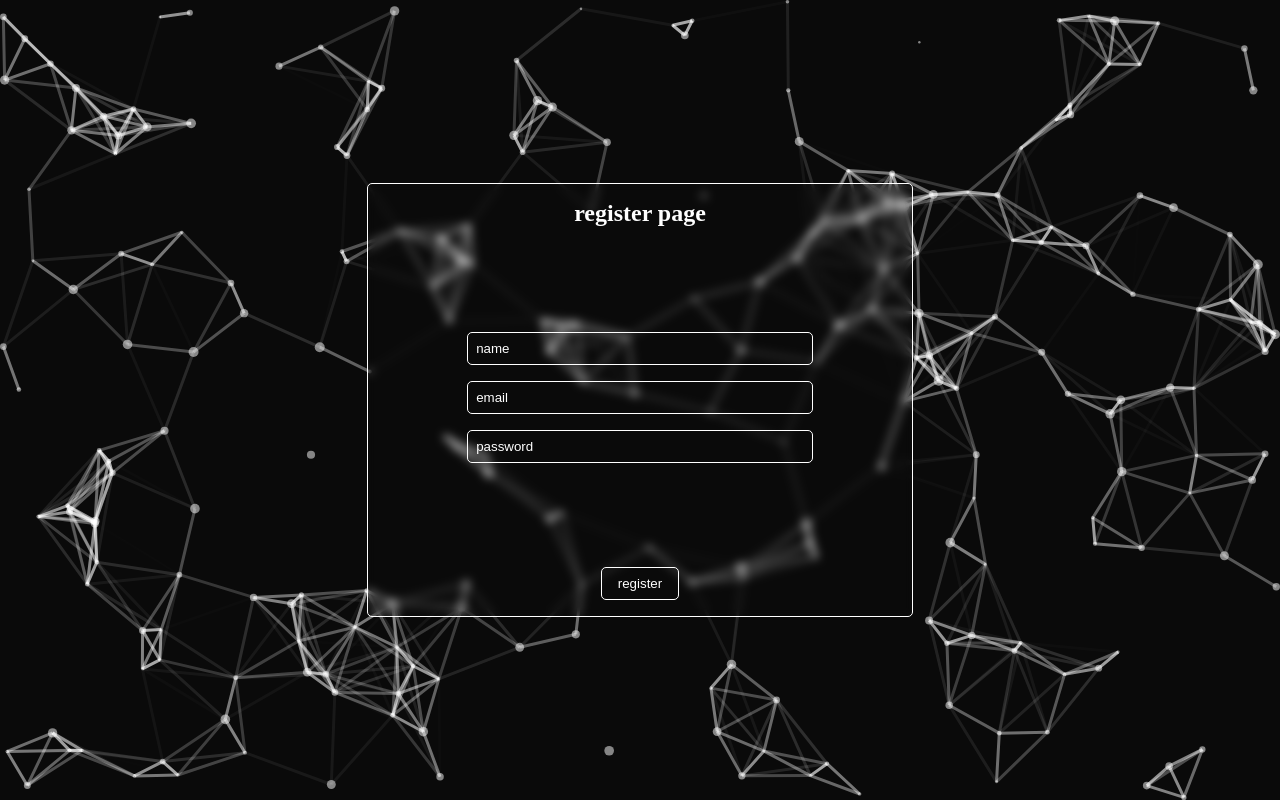
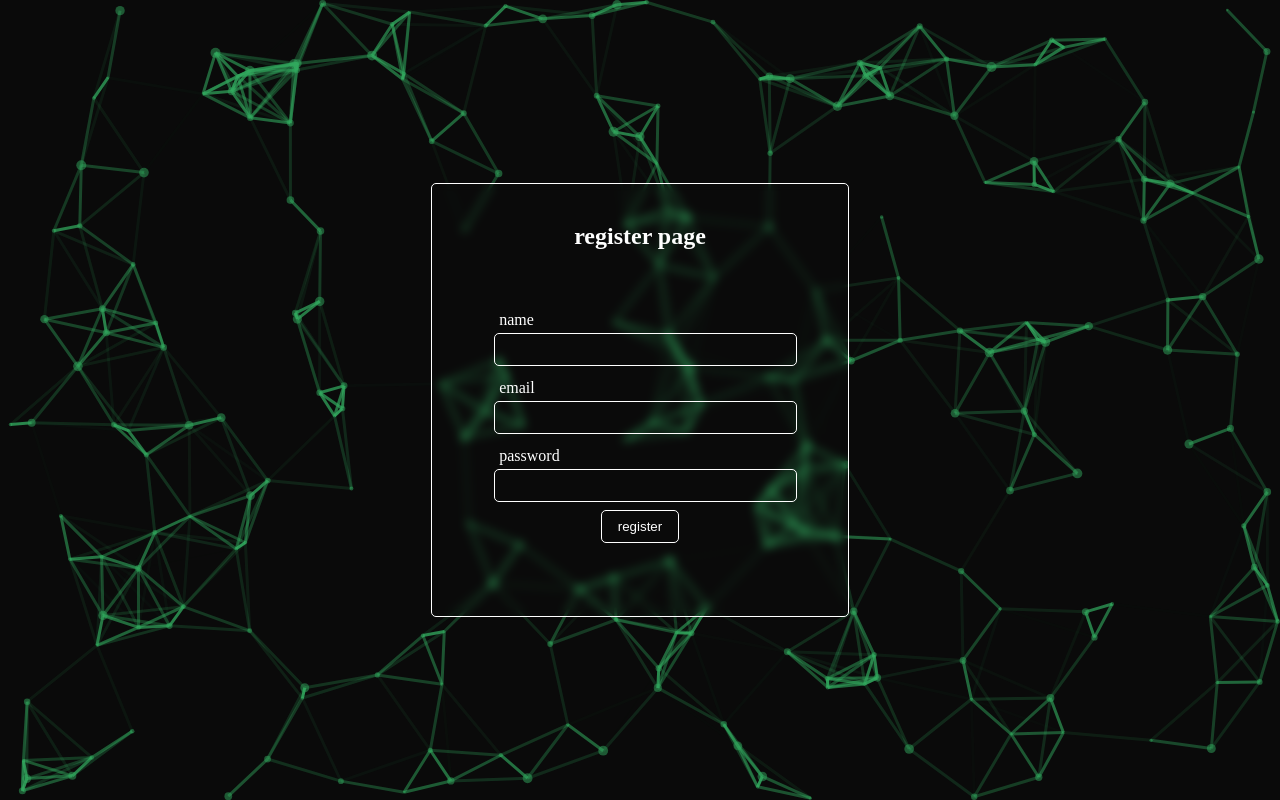
Before and after one commit to mohsen79/shopy, a Next.js app: page /auth/register in a window 1280 px wide. Built offline with nearby package versions, Linux system fonts and the light colour scheme.

Commit message:
new component created as Input & register page changed styles

```diff
--- a/app/components/Particles/Particles.tsx
+++ b/app/components/Particles/Particles.tsx
@@ -59,13 +59,13 @@ const App = ({ color, count }: Props) => {
                 },
                 particles: {
                     color: {
-                        value: "#ffffff",
+                        value: "#32a85e",
                     },
                     links: {
-                        color: "#ffffff",
+                        color: "#32a85e",
                         distance: 100,
                         enable: true,
-                        opacity: 0.8,
+                        opacity: 1,
                         width: 3,
                     },
                     move: {
--- /dev/null
+++ b/app/components/shared/form/input.module.scss
@@ -0,0 +1,27 @@
+.input {
+    margin: .5rem;
+    display: flex;
+    flex-direction: column;
+    justify-content: space-between;
+    text-align: left;
+    input {
+        width: 100%;
+        background-color: transparent;
+        padding: .5rem .3rem;
+        border: 1px solid white;
+        margin: auto;
+        outline: none;
+        color: white;
+        border-radius: 5px;
+         ::placeholder {
+            color: white;
+        }
+    }
+    label {
+        line-height: 1.7;
+        padding-left: .3rem;
+    }
+    input:focus {
+        border-color: #32a85e;
+    }
+}
--- /dev/null
+++ b/app/components/shared/form/input.tsx
@@ -0,0 +1,31 @@
+import { ErrorMessage, Field } from "formik";
+import { FC } from "react";
+import classes from './input.module.scss';
+
+interface InputProps {
+    name: string,
+    type?: string,
+    label: string,
+    inputClassName?: string,
+    errorClassName?: string,
+    labelClassName?: string
+}
+
+const Input: FC<InputProps> = ({
+    name,
+    type = 'text',
+    label,
+    inputClassName,
+    errorClassName,
+    labelClassName
+}) => {
+    return (
+        <div className={classes.input}>
+            <label htmlFor={name} className={labelClassName}>{label}</label>
+            <Field id={name} name={name} type={type} required className={inputClassName}></Field>
+            <ErrorMessage name={name} className={errorClassName} component="div" />
+        </div>
+    );
+}
+
+export default Input;
--- a/pages/auth/register.module.scss
+++ b/pages/auth/register.module.scss
@@ -9,7 +9,7 @@
     background-color: transparent;
     .content {
         padding: 1rem;
-        width: 40%;
+        width: 30%;
         height: 50%;
         border: 1px solid white;
         backdrop-filter: blur(5px);
@@ -23,23 +23,6 @@
         .inputs {
             width: 80%;
             height: 70%;
-            display: flex;
-            justify-content: center;
-            align-items: center;
-            flex-direction: column;
-            gap: 1rem;
-            input {
-                width: 80%;
-                padding: .5rem;
-                background-color: transparent;
-                border: 1px solid white;
-                outline: none;
-                color: white;
-                border-radius: 5px;
-            }
-             ::placeholder {
-                color: white;
-            }
         }
         button {
             padding: .5rem 1rem;
@@ -51,9 +34,8 @@
             border: 1px solid white;
             outline: none;
         }
-        input:focus,
         button:focus {
-            border-color: #9d33ff;
+            border-color: #32a85e;
         }
     }
 }
--- a/pages/auth/register.tsx
+++ b/pages/auth/register.tsx
@@ -2,8 +2,22 @@ import classes from "./register.module.scss";
 import Particles from '../../app/components/Particles/Particles';
 import { Fragment } from "react";
 import { NextPage } from "next";
+import { Form, Formik } from "formik";
+import Input from "@/app/components/shared/form/input";
+
+interface RegisterFormValues {
+  name: string,
+  email: string,
+  password: string;
+}
 
 const Register: NextPage = () => {
+  const initialValues: RegisterFormValues = {
+    name: "",
+    email: "",
+    password: ""
+  };
+
   return (
     <Fragment>
       <Particles color="#0a0a0a" count={200} />
@@ -11,11 +25,15 @@ const Register: NextPage = () => {
         <section className={classes.content}>
           <h2>register page</h2>
           <section className={classes.inputs}>
-            <input type="text" placeholder="name" />
-            <input type="text" placeholder="email" />
-            <input type="password" placeholder="password" />
+            <Formik initialValues={initialValues} onSubmit={(values) => { console.log(values) }}>
+              <Form action="">
+                <Input name="name" type="text" label="name" />
+                <Input name="email" type="email" label="email" />
+                <Input name="password" type="password" label="password" />
+                <button type="submit">register</button>
+              </Form>
+            </Formik>
           </section>
-          <button>register</button>
         </section>
       </div>
     </Fragment>
```
